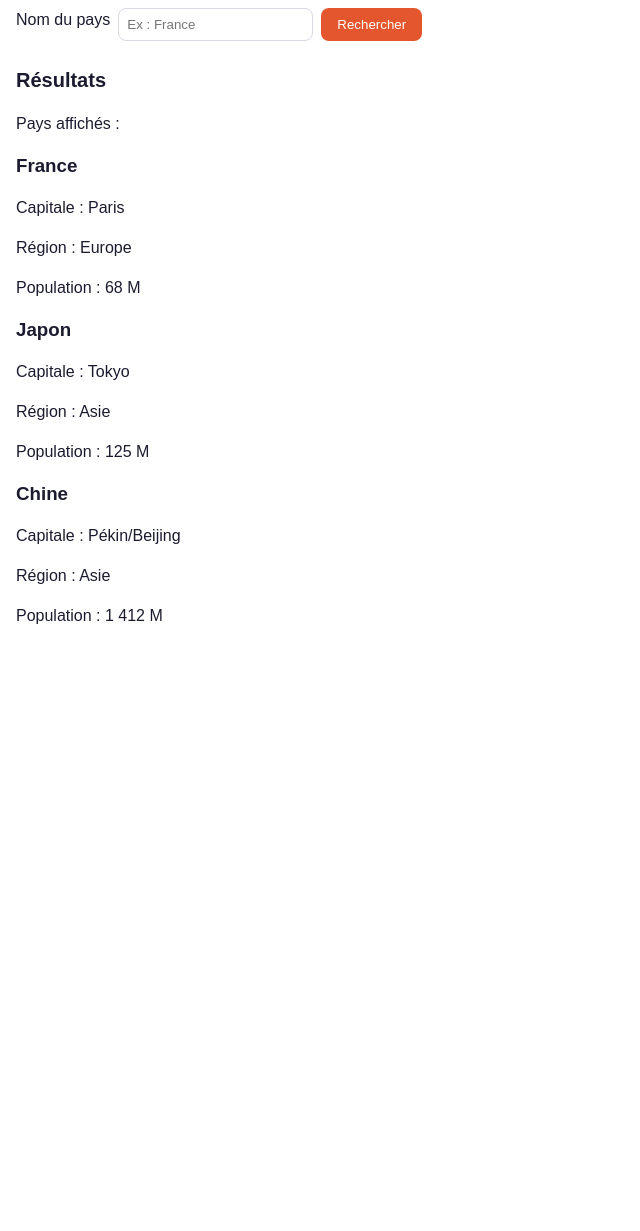
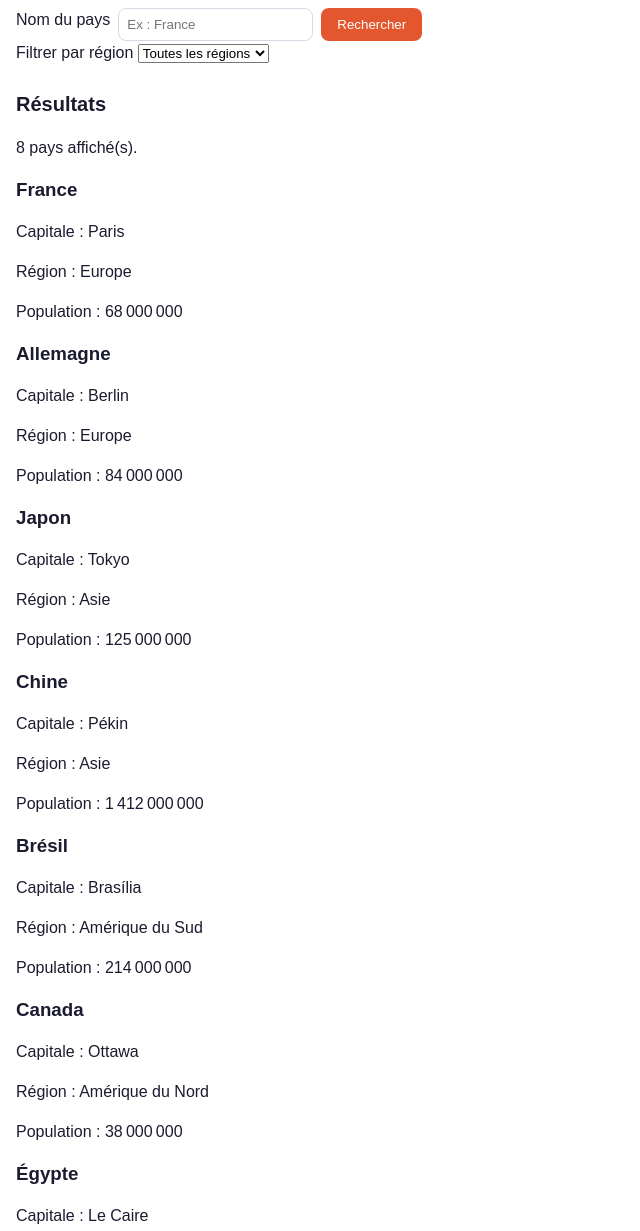
Before and after one commit to ShuShu021/FileRouge, a plain HTML site: page HTML/index.html in a window 1280 px wide. Shown: the part 220-1451 px from the top of the page, without its empty margins (0-640 px from the left). Before the commit the page ends 888 px from the top, so only its background shows below. Drawn offline with Linux system fonts and the light colour scheme.

Commit message:
Ajout du mode recherche par regions

```diff
--- /dev/null
+++ b/CSS/componant.css
@@ -0,0 +1,17 @@
+#resultats {
+  display: grid;
+  grid-template-columns: repeat(auto-fit, minmax(260px, 1fr));
+  gap: var(--space-2);
+}
+
+article {
+  background-color: var(--color-surface);
+  border: 1px solid var(--color-border);
+  border-radius: var(--radius-md);
+  padding: var(--space-2);
+  cursor: pointer;
+}
+
+article:hover {
+  border-color: var(--color-primary);
+}
--- a/HTML/index.html
+++ b/HTML/index.html
@@ -6,6 +6,7 @@
     <title>ExploMonde</title>
     <link rel="stylesheet" href="/CSS/token.css" />
     <link rel="stylesheet" href="/CSS/base.css" />
+    <link rel="stylesheet" href="/CSS/component.css" />
   </head>
   <body>
     <header>
@@ -28,34 +29,31 @@
           <input type="text" id="pays" name="pays" placeholder="Ex : France" />
           <button type="submit">Rechercher</button>
         </form>
+
+        <label for="filtre-region">Filtrer par région</label>
+        <select id="filtre-region">
+          <option value="toutes">Toutes les régions</option>
+          <option value="Europe">Europe</option>
+          <option value="Asie">Asie</option>
+          <option value="Amérique du Nord">Amérique du Nord</option>
+          <option value="Amérique du Sud">Amérique du Sud</option>
+          <option value="Afrique">Afrique</option>
+          <option value="Océanie">Océanie</option>
+        </select>
       </section>
 
       <section id="resultats">
         <h2>Résultats</h2>
 
         <p role="status">Pays affichés :</p>
+      </section>
 
-        <article>
-          <h3>France</h3>
-          <p>Capitale : Paris</p>
-          <p>Région : Europe</p>
-          <p>Population : 68 M</p>
-        </article>
-
-        <article>
-          <h3>Japon</h3>
-          <p>Capitale : Tokyo</p>
-          <p>Région : Asie</p>
-          <p>Population : 125 M</p>
-        </article>
-
-        <article>
-          <h3>Chine</h3>
-          <p>Capitale : Pékin/Beijing</p>
-          <p>Région : Asie</p>
-          <p>Population : 1 412 M</p>
-        </article>
+      <section id="detail-section">
+        <h2>Détail</h2>
+        <p id="detail">Clique sur une carte pour voir son détail.</p>
       </section>
     </main>
+
+    <script type="module" src="/JS/main.js"></script>
   </body>
 </html>
--- /dev/null
+++ b/JS/data.js
@@ -0,0 +1,58 @@
+export const pays = [
+  {
+    nom: "France",
+    capitale: "Paris",
+    region: "Europe",
+    population: 68000000,
+    code: "FR",
+  },
+  {
+    nom: "Allemagne",
+    capitale: "Berlin",
+    region: "Europe",
+    population: 84000000,
+    code: "DE",
+  },
+  {
+    nom: "Japon",
+    capitale: "Tokyo",
+    region: "Asie",
+    population: 125000000,
+    code: "JP",
+  },
+  {
+    nom: "Chine",
+    capitale: "Pékin",
+    region: "Asie",
+    population: 1412000000,
+    code: "CN",
+  },
+  {
+    nom: "Brésil",
+    capitale: "Brasília",
+    region: "Amérique du Sud",
+    population: 214000000,
+    code: "BR",
+  },
+  {
+    nom: "Canada",
+    capitale: "Ottawa",
+    region: "Amérique du Nord",
+    population: 38000000,
+    code: "CA",
+  },
+  {
+    nom: "Égypte",
+    capitale: "Le Caire",
+    region: "Afrique",
+    population: 104000000,
+    code: "EG",
+  },
+  {
+    nom: "Australie",
+    capitale: "Canberra",
+    region: "Océanie",
+    population: 26000000,
+    code: "AU",
+  },
+];
--- /dev/null
+++ b/JS/main.js
@@ -0,0 +1,44 @@
+import { pays } from "./data.js";
+import { creerCarte } from "./ui.js";
+
+const conteneurResultats = document.querySelector("#resultats");
+const statut = document.querySelector("#resultats [role='status']");
+const selectRegion = document.querySelector("#filtre-region");
+const detail = document.querySelector("#detail");
+
+function afficherCartes(liste) {
+  document
+    .querySelectorAll("#resultats article")
+    .forEach((carte) => carte.remove());
+
+  const fragment = document.createDocumentFragment();
+  liste.forEach((unPays) => {
+    fragment.appendChild(creerCarte(unPays));
+  });
+  conteneurResultats.appendChild(fragment);
+
+  statut.textContent = `${liste.length} pays affiché(s).`;
+}
+
+afficherCartes(pays);
+
+selectRegion.addEventListener("change", () => {
+  const regionChoisie = selectRegion.value;
+
+  const listeFiltree =
+    regionChoisie === "toutes"
+      ? pays
+      : pays.filter((p) => p.region === regionChoisie);
+
+  afficherCartes(listeFiltree);
+});
+
+conteneurResultats.addEventListener("click", (evenement) => {
+  const carte = evenement.target.closest("article");
+  if (!carte) return;
+
+  const paysClique = pays.find((p) => p.code === carte.dataset.code);
+  if (paysClique) {
+    detail.textContent = `${paysClique.nom} — Capitale : ${paysClique.capitale}, Région : ${paysClique.region}, Population : ${paysClique.population.toLocaleString("fr-FR")}`;
+  }
+});
--- /dev/null
+++ b/JS/ui.js
@@ -0,0 +1,21 @@
+export function creerCarte(pays) {
+  const article = document.createElement("article");
+  article.dataset.code = pays.code;
+  article.tabIndex = 0;
+
+  const titre = document.createElement("h3");
+  titre.textContent = pays.nom;
+
+  const capitale = document.createElement("p");
+  capitale.textContent = `Capitale : ${pays.capitale}`;
+
+  const region = document.createElement("p");
+  region.textContent = `Région : ${pays.region}`;
+
+  const population = document.createElement("p");
+  population.textContent = `Population : ${pays.population.toLocaleString("fr-FR")}`;
+
+  article.append(titre, capitale, region, population);
+
+  return article;
+}
```
